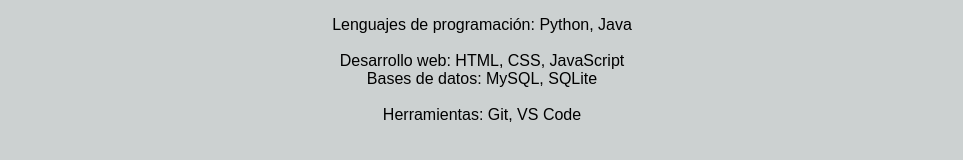
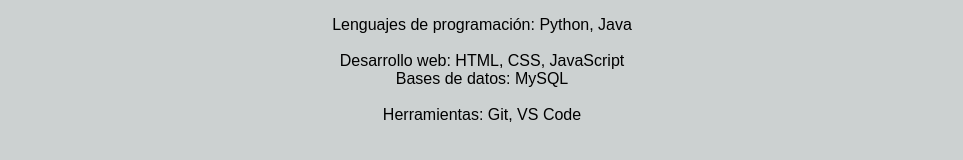
Before and after one commit to Blurry1233/CV_en_react, a React (Create React App) app: page / in a window 1280 px wide. Shown: the part 384-544 px from the top of the page, without its empty margins (158-1121 px from the left). Built offline with nearby package versions, Linux system fonts and the light colour scheme.

Commit message:
correción

```diff
--- a/src/App.js
+++ b/src/App.js
@@ -34,7 +34,7 @@
         <p className="centrado"> Lenguajes de programación: Python, Java</p>
         <br></br>
         <p className="centrado"> Desarrollo web: HTML, CSS, JavaScript</p>
-        <p className="centrado">Bases de datos: MySQL, SQLite</p>
+        <p className="centrado">Bases de datos: MySQL</p>
         <br></br>
         <p className="centrado">Herramientas: Git, VS Code</p>
         <br></br>
```
